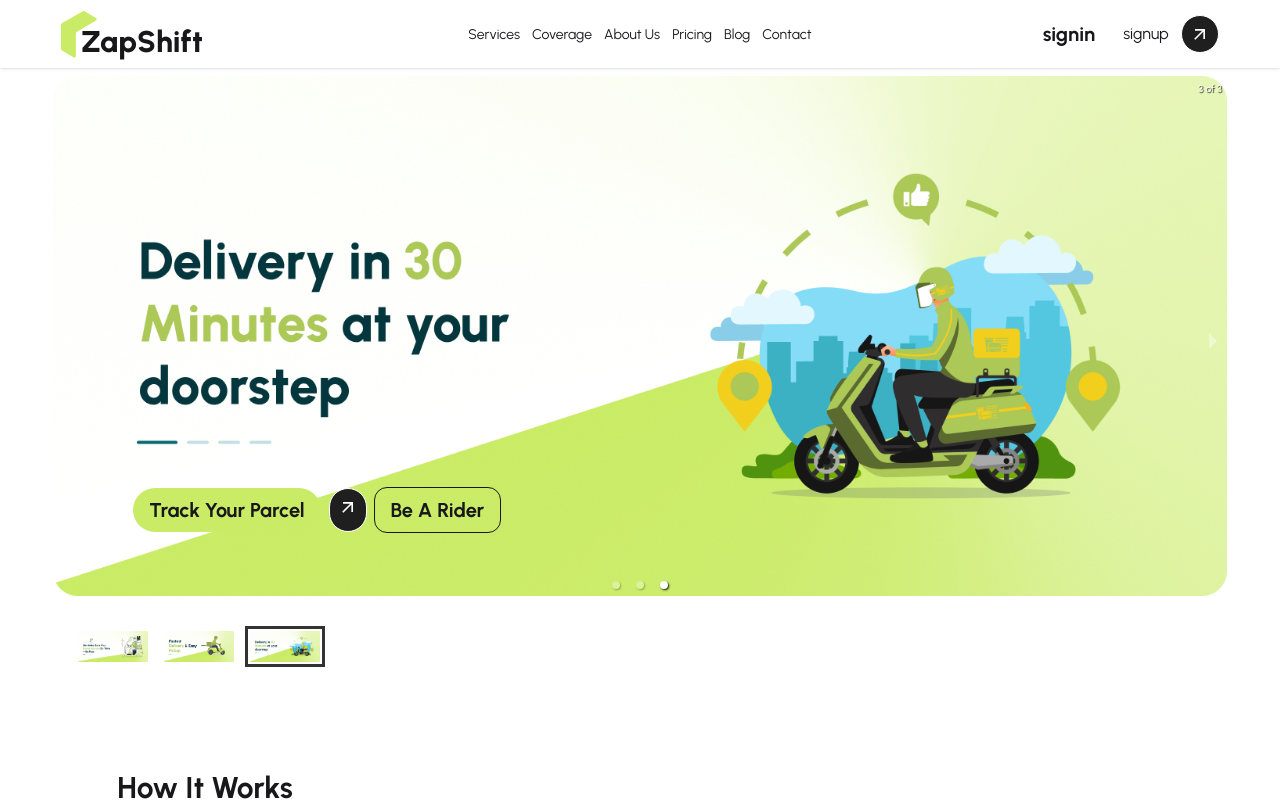
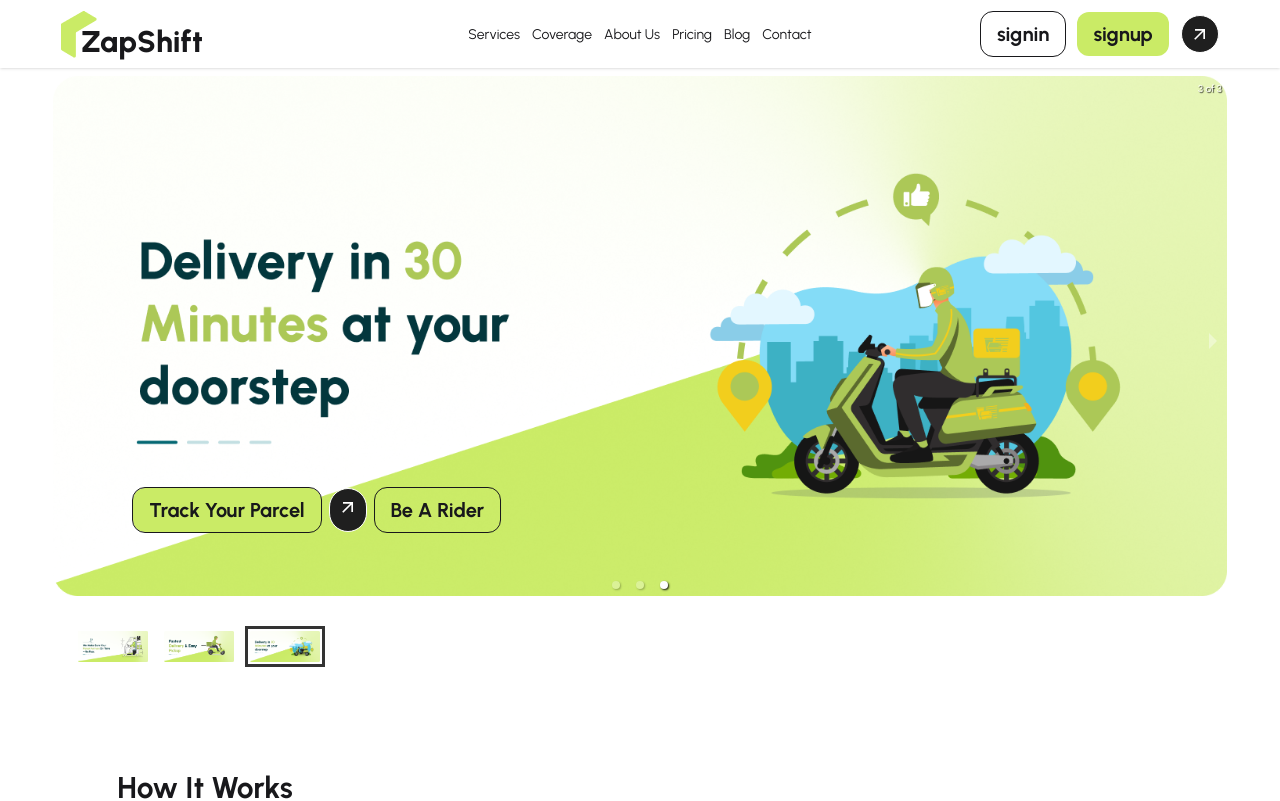
Before and after one commit to Salman472/zap-shift-project-part-1, a React (Vite) app: page / in a window 1280 px wide. Shown: the top 801 px of the page. Built offline with nearby package versions, Linux system fonts and the light colour scheme.

Commit message:
complete faq section

```diff
--- a/src/components/buttons/SignUp.jsx
+++ b/src/components/buttons/SignUp.jsx
@@ -2,7 +2,7 @@ import React from 'react';
 
 const SignUp = () => {
     return (
-        <div>
+        <div className='btnsBg'>
             signup
         </div>
     );
--- a/src/index.css
+++ b/src/index.css
@@ -30,8 +30,11 @@ body{
 
 /* button style */
 
+.btnsBg{
+  @apply border  border-none border-gray-300 cursor-pointer  py-2 px-4 text-xl font-bold bg-[#CAEB66] rounded-xl
+}
 .btns{
-  @apply border  border-none border-gray-300 cursor-pointer  py-2 px-4 text-xl font-bold
+  @apply border  border-none border-gray-300 cursor-pointer  py-2 px-4 text-xl font-bold outline-1 rounded-xl
 }
 
 /* h1 style */
--- a/src/pages/home/FAQ/FAQCard.jsx
+++ b/src/pages/home/FAQ/FAQCard.jsx
@@ -1,10 +1,11 @@
 import React, { use } from 'react';
 import { IoIosArrowDown, IoIosArrowUp } from 'react-icons/io';
+import Arrow from '../../../components/buttons/Arrow';
 
 const FAQCard = ({faqsPromise}) => {
     const faqs=use(faqsPromise)
     return (
-        <div className='space-y-4'>
+        <div className='space-y-8'>
             <div className='border space-y-4 p-5 rounded-2xl bg-[#E6F2F3]'>
             <div className='flex justify-between items-center border-b border-gray-400 pb-4'>
                 <h1 className='text-xl font-semibold '>How does this posture corrector work?</h1>
@@ -22,6 +23,10 @@ const FAQCard = ({faqsPromise}) => {
                 </>)
             }
         </div>
+        <div className='flex justify-center items-center gap-2'>
+            <button className='btnsBg'>See More FAQ’s</button>
+            <Arrow/>
+        </div>
         </div>
     );
 };
```
